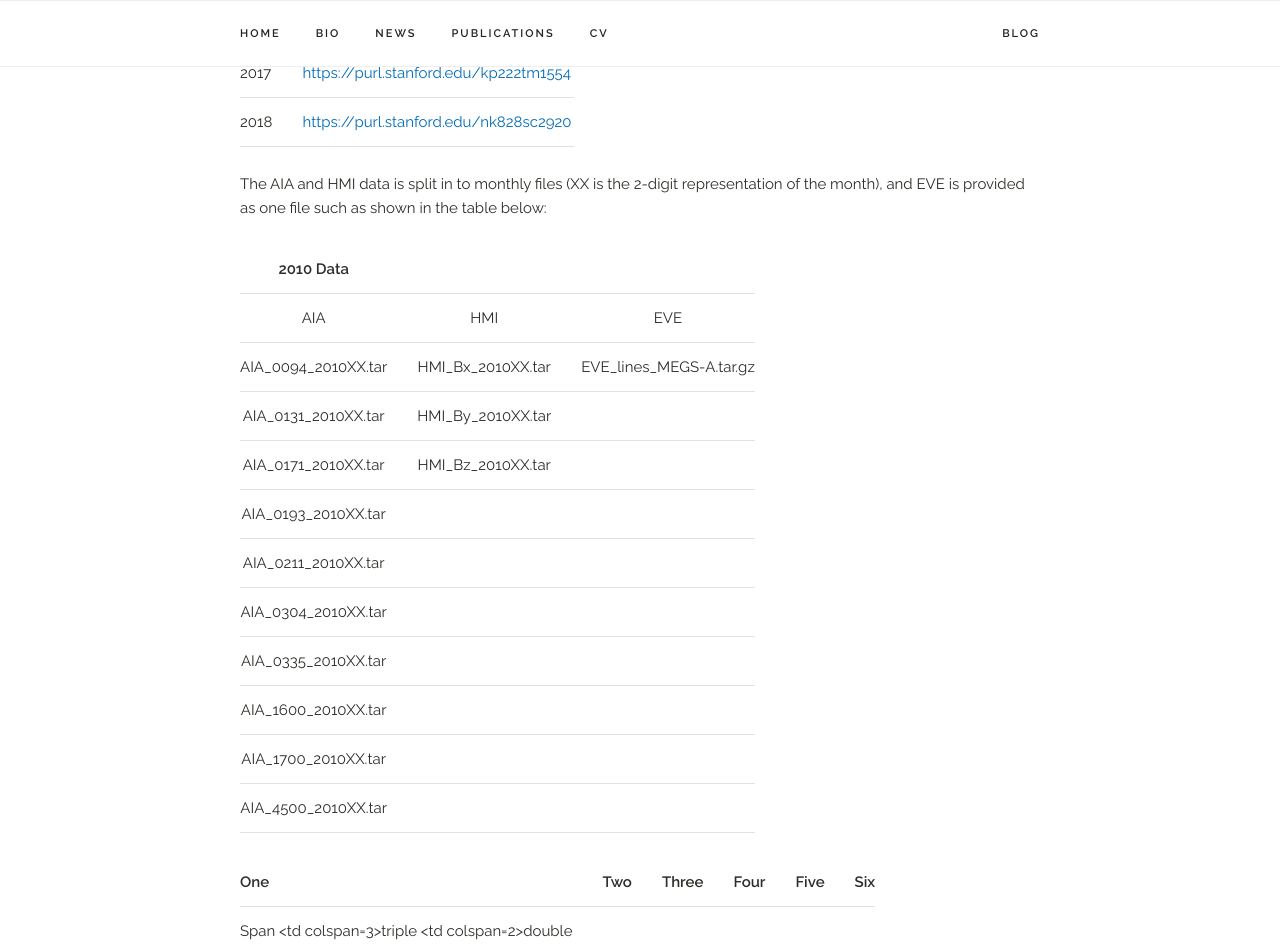
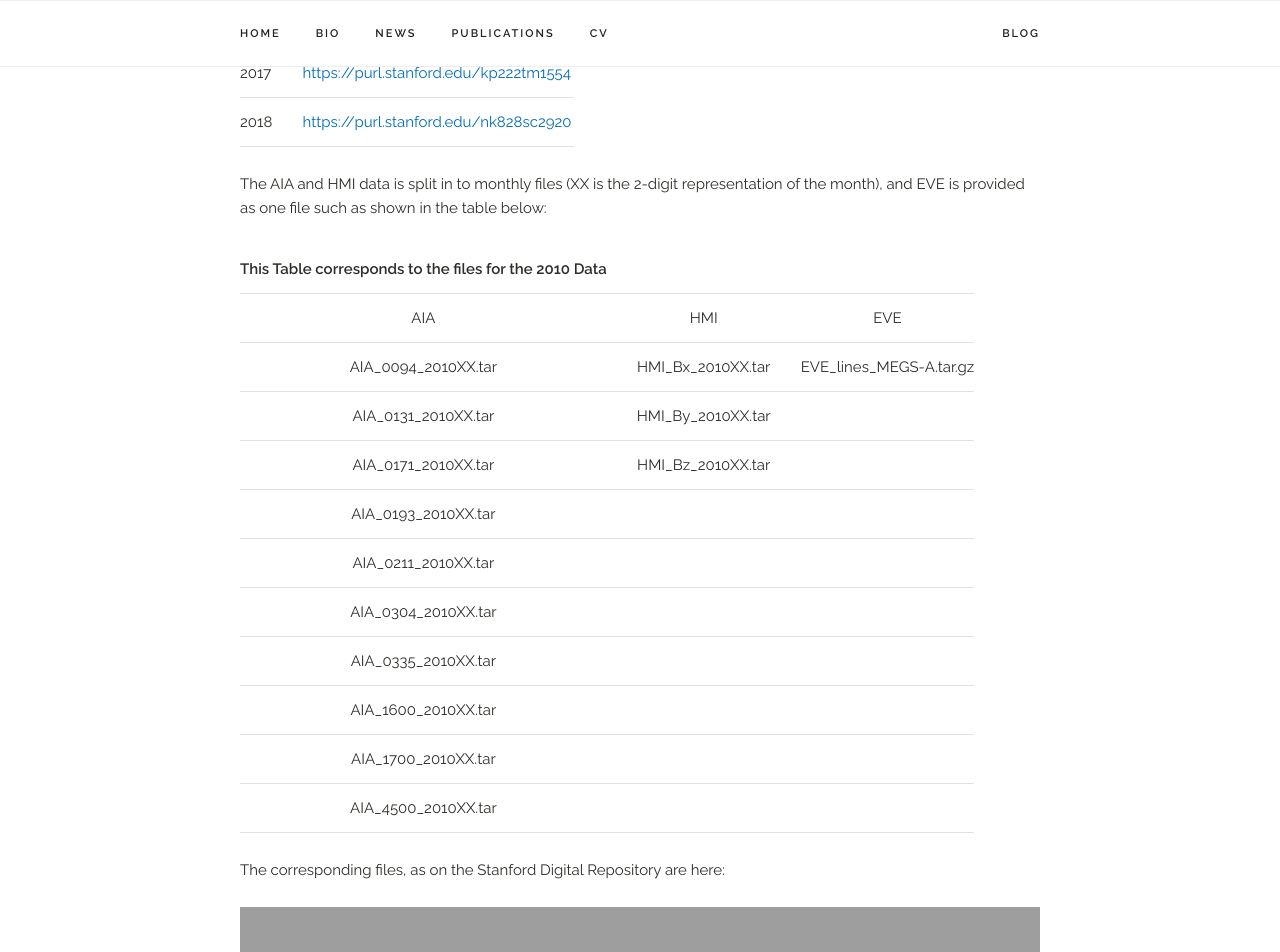
Before and after one commit to rookie0o9/rookie0o9.github.io, a Jekyll site: the page built from _projects/2019_MLDataset.md, in a window 1280 px wide and 1400 px high, scrolled down 1160 px. Shown: the top 952 px of the window. Built offline with Jekyll 4.4.1, drawn with Linux system fonts in a browser that asks for light colours; grey boxes are pictures that could not be loaded.

Commit message:
Updated table

```diff
--- a/_projects/2019_MLDataset.md
+++ b/_projects/2019_MLDataset.md
@@ -24,7 +24,8 @@ The dataset is available through the Stanford Digital Repository:
 
 The AIA and HMI data is split in to monthly files (XX is the 2-digit representation of the month), and EVE is provided as one file such as shown in the table below:
 
-| 2010 Data                                                         |
+| :---------------------------------------------------------------: |
+| This Table corresponds to the files for the 2010 Data             |
 | :-----------------: | :---------------: | :---------------------: |
 | AIA                 |   HMI             |    EVE                  |
 | :------------------ | :---------------- | :---------------------- |
@@ -39,9 +40,6 @@ The AIA and HMI data is split in to monthly files (XX is the 2-digit representat
 | AIA_1700_2010XX.tar |                   |                         |
 | AIA_4500_2010XX.tar |                   |                         |
 
-| One    | Two | Three | Four    | Five  | Six
-|-|-|-|-|-|-
-| Span <td colspan=3>triple  <td colspan=2>double
 
 The corresponding files, as on the Stanford Digital Repository are here:
 
```
